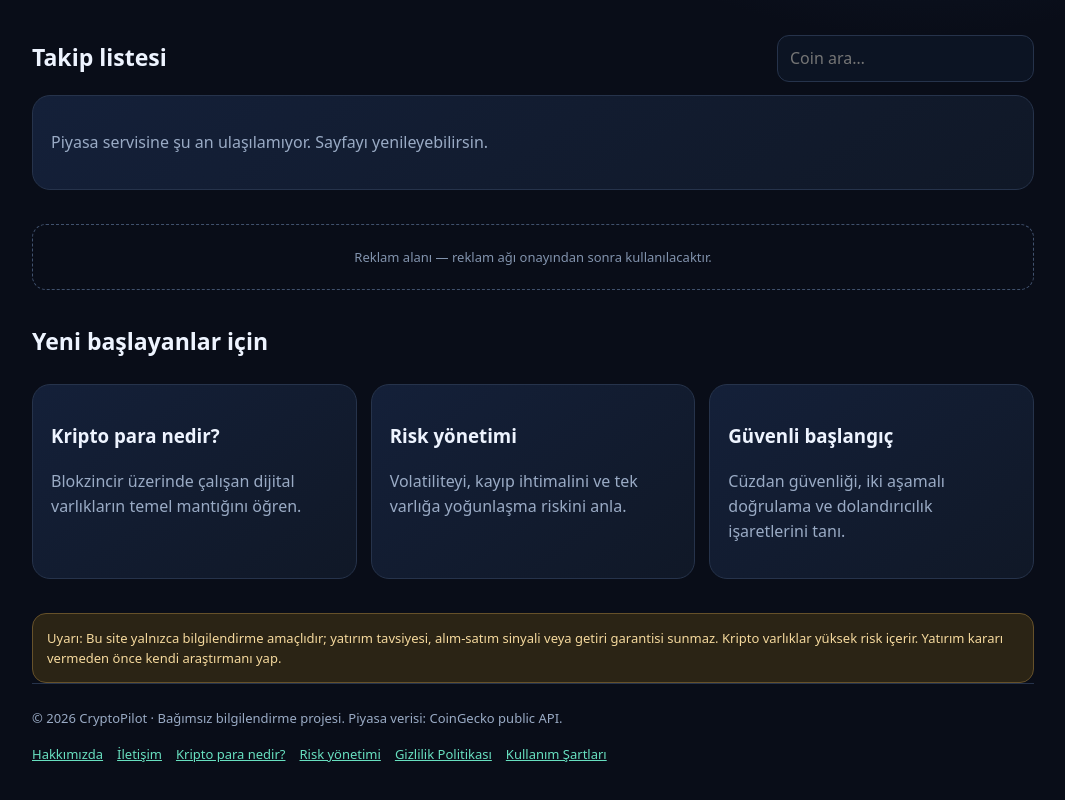
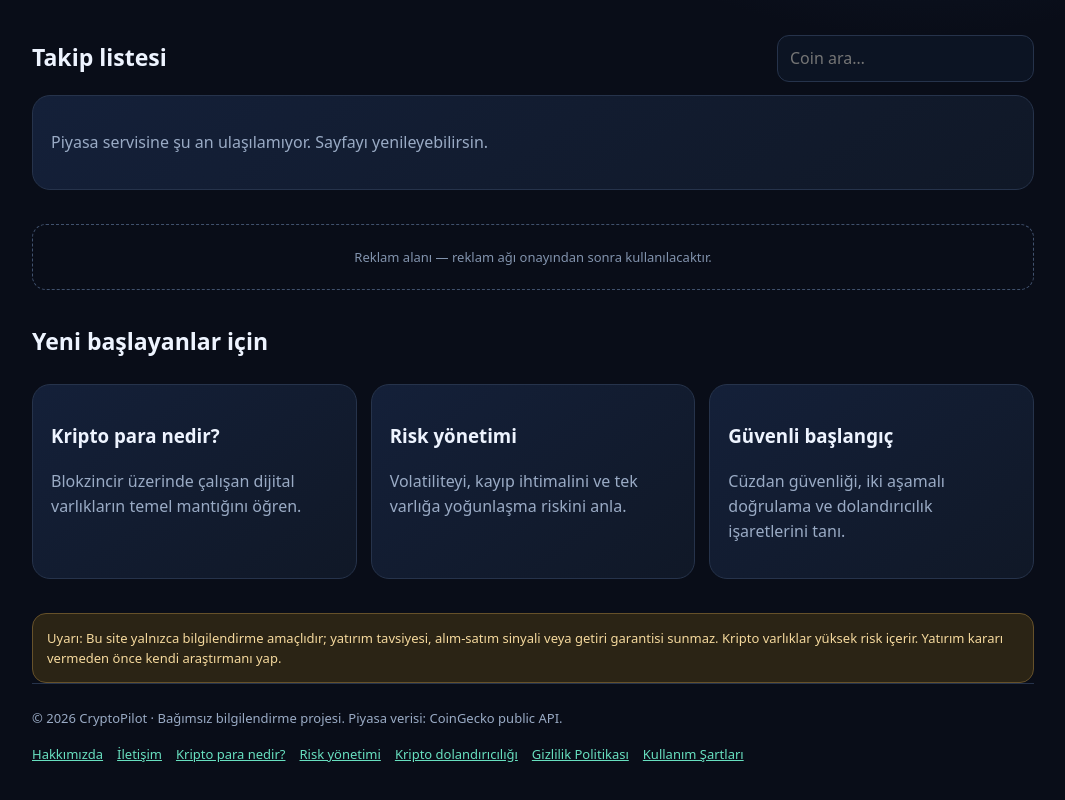
Before and after one commit to bilalayaz1992-dev/cryptopilot, a plain HTML site: page index.html in a window 1280 px wide. Shown: the part 564-1364 px from the top of the page, without its empty margins (107-1172 px from the left). Drawn offline with Linux system fonts and the light colour scheme; no server answers.

Commit message:
Update index.html

```diff
--- a/index.html
+++ b/index.html
@@ -25,7 +25,7 @@
 
 <a href="rehber-kripto-para-nedir.html">Kripto para nedir?</a>
 
-<a href="rehber-risk-yonetimi.html">Risk yönetimi</a>
+<a href="rehber-risk-yonetimi.html">Risk yönetimi</a> <a href="rehber-kripto-dolandiriciligi.html">Kripto dolandırıcılığı</a>
 
 <a href="privacy.html">Gizlilik Politikası</a>
 
```
